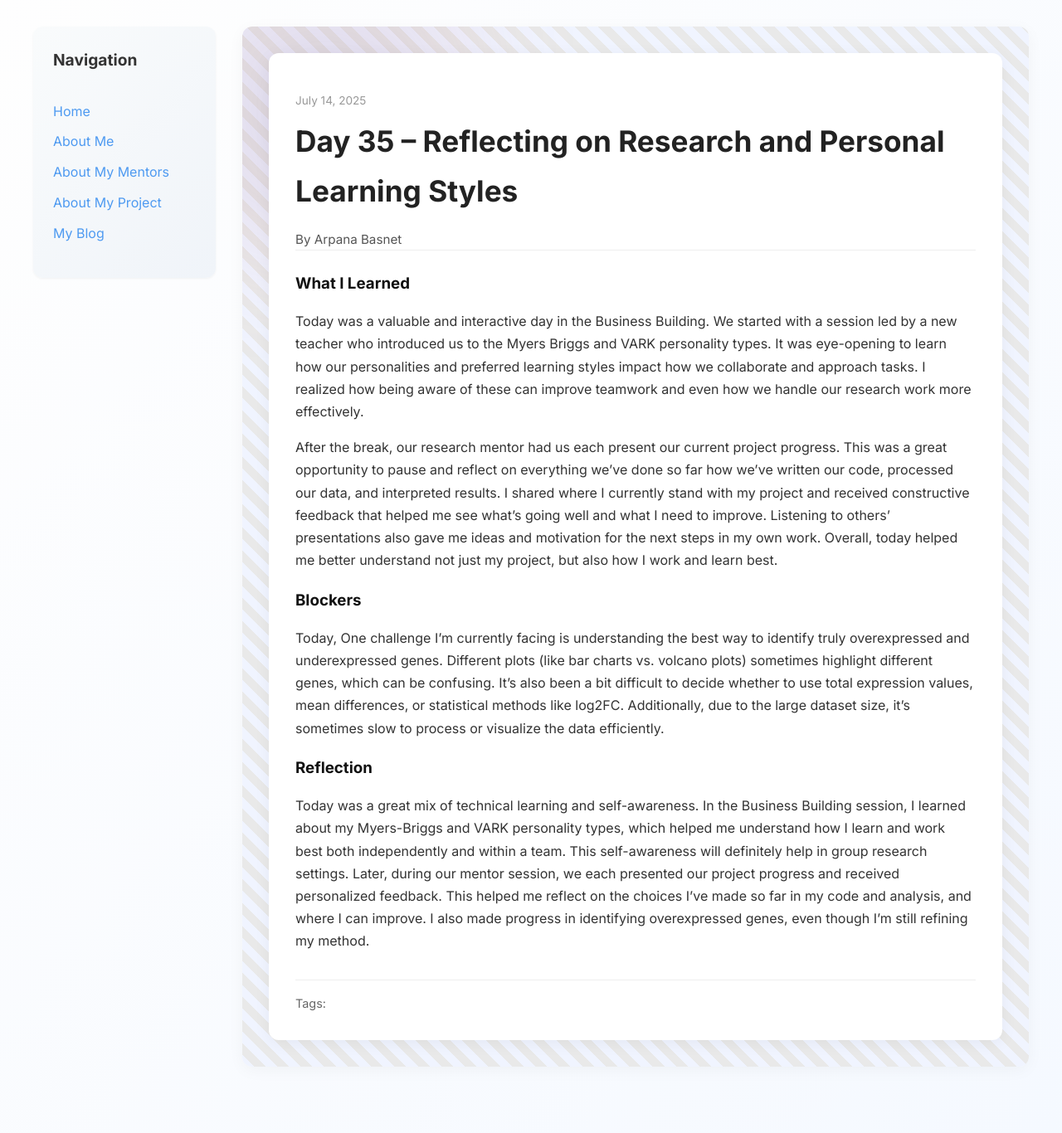
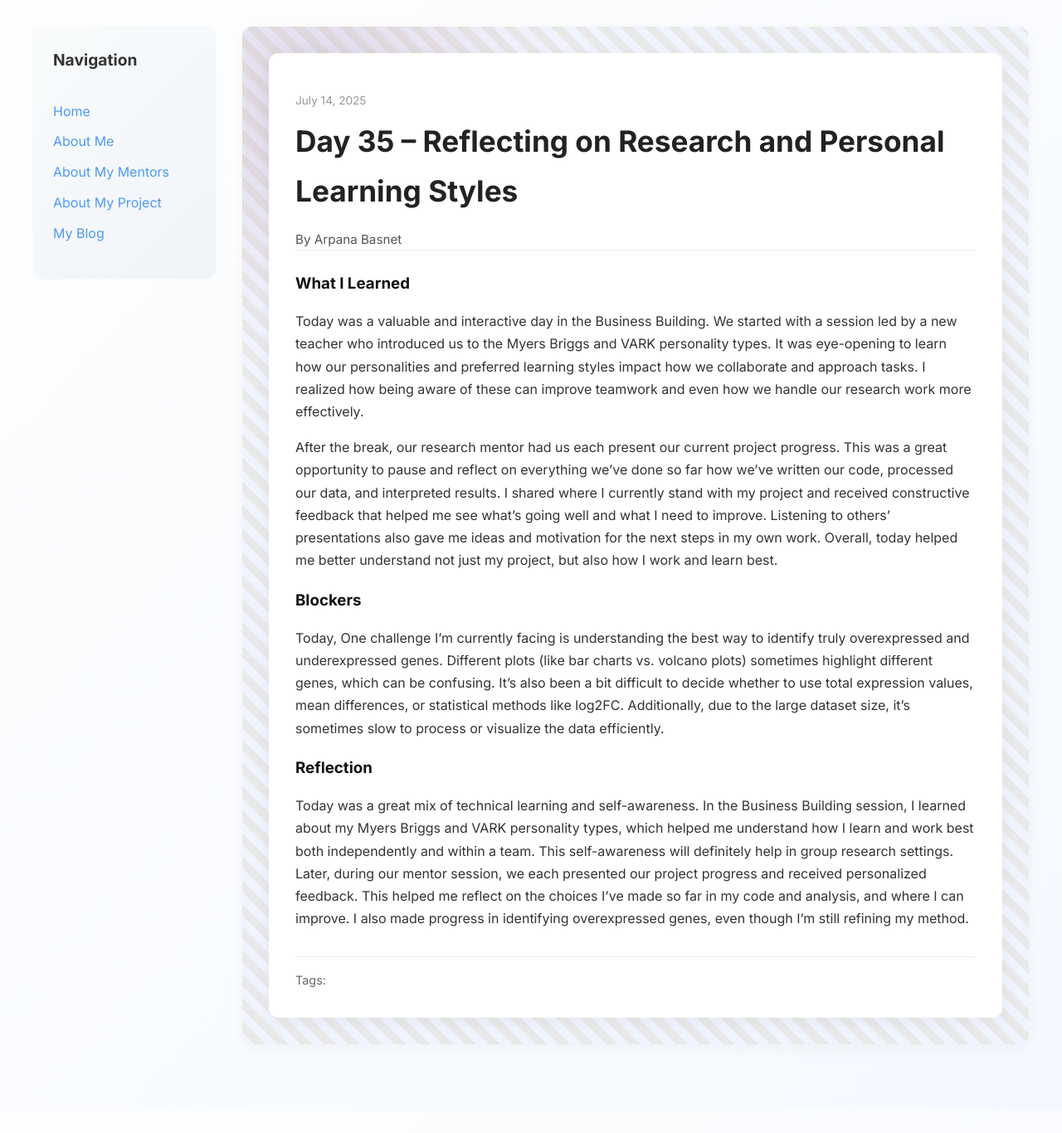
Before and after one commit to arbas1/arbas1.github.io, a Jekyll site: the page built from _posts/2025-07-15-day-36.md, in a window 1280 px wide. Shown: the whole page at 83% size. Built offline with Jekyll 4.4.1, drawn with Linux system fonts in a browser that asks for light colours; after the commit the page ends 1339 px from its top, so only the background shows below that.

Commit message:
Update 2025-07-15-day-36.md

```diff
--- a/_posts/2025-07-15-day-36.md
+++ b/_posts/2025-07-15-day-36.md
@@ -14,5 +14,5 @@ blockers: |
   Today, One challenge I’m currently facing is understanding the best way to identify truly overexpressed and underexpressed genes. Different plots (like bar charts vs. volcano plots) sometimes highlight different genes, which can be confusing. It’s also been a bit difficult to decide whether to use total expression values, mean differences, or statistical methods like log2FC. Additionally, due to the large dataset size, it’s sometimes slow to process or visualize the data efficiently.
 
 reflection: |
-   Today was a great mix of technical learning and self-awareness. In the Business Building session, I learned about my Myers-Briggs and VARK personality types, which helped me understand how I learn and work best both independently and within a team. This self-awareness will definitely help in group research settings. Later, during our mentor session, we each presented our project progress and received personalized feedback. This helped me reflect on the choices I’ve made so far in my code and analysis, and where I can improve. I also made progress in identifying overexpressed genes, even though I’m still refining my method.
+   Today was a great mix of technical learning and self-awareness. In the Business Building session, I learned about my Myers Briggs and VARK personality types, which helped me understand how I learn and work best both independently and within a team. This self-awareness will definitely help in group research settings. Later, during our mentor session, we each presented our project progress and received personalized feedback. This helped me reflect on the choices I’ve made so far in my code and analysis, and where I can improve. I also made progress in identifying overexpressed genes, even though I’m still refining my method.
 ---
```
